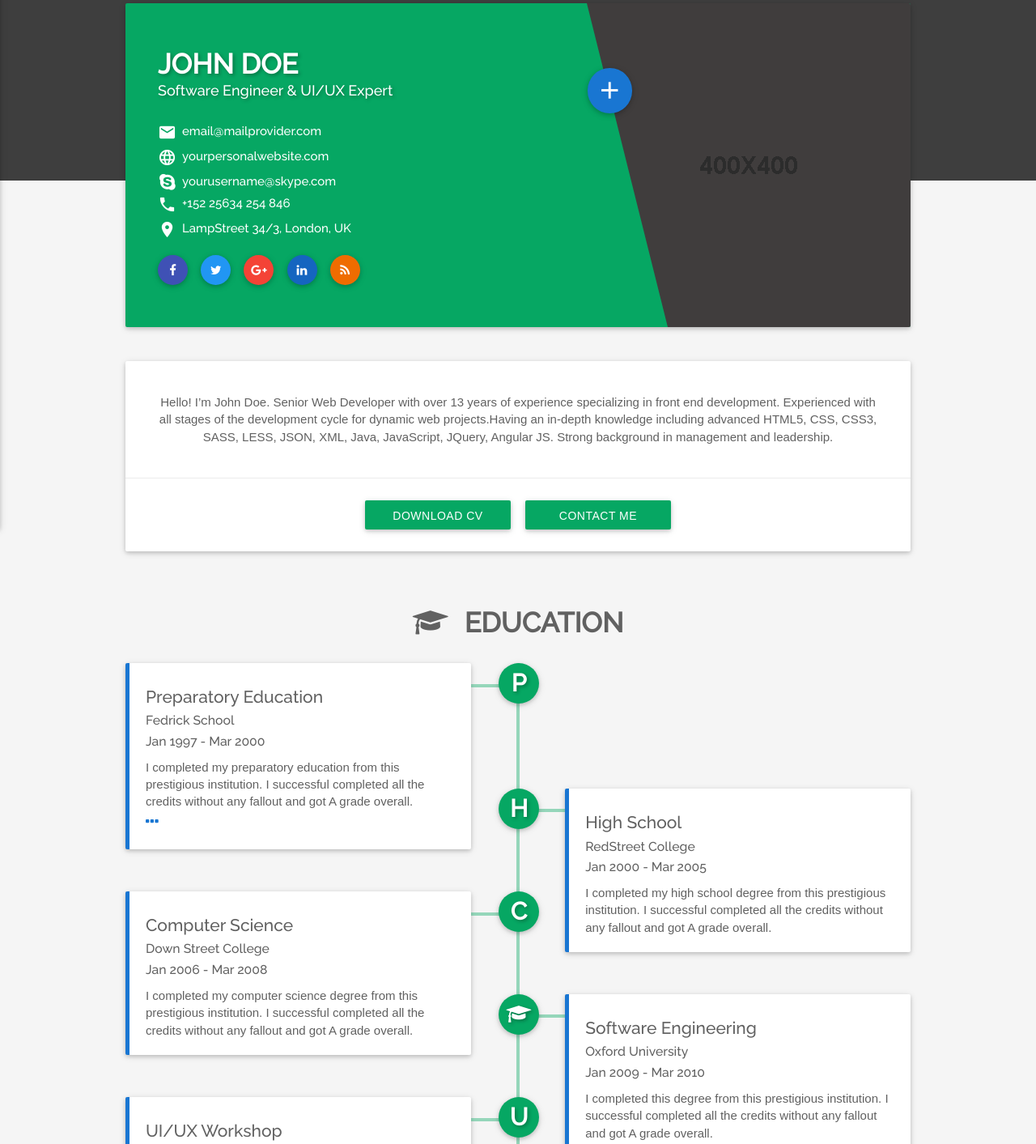
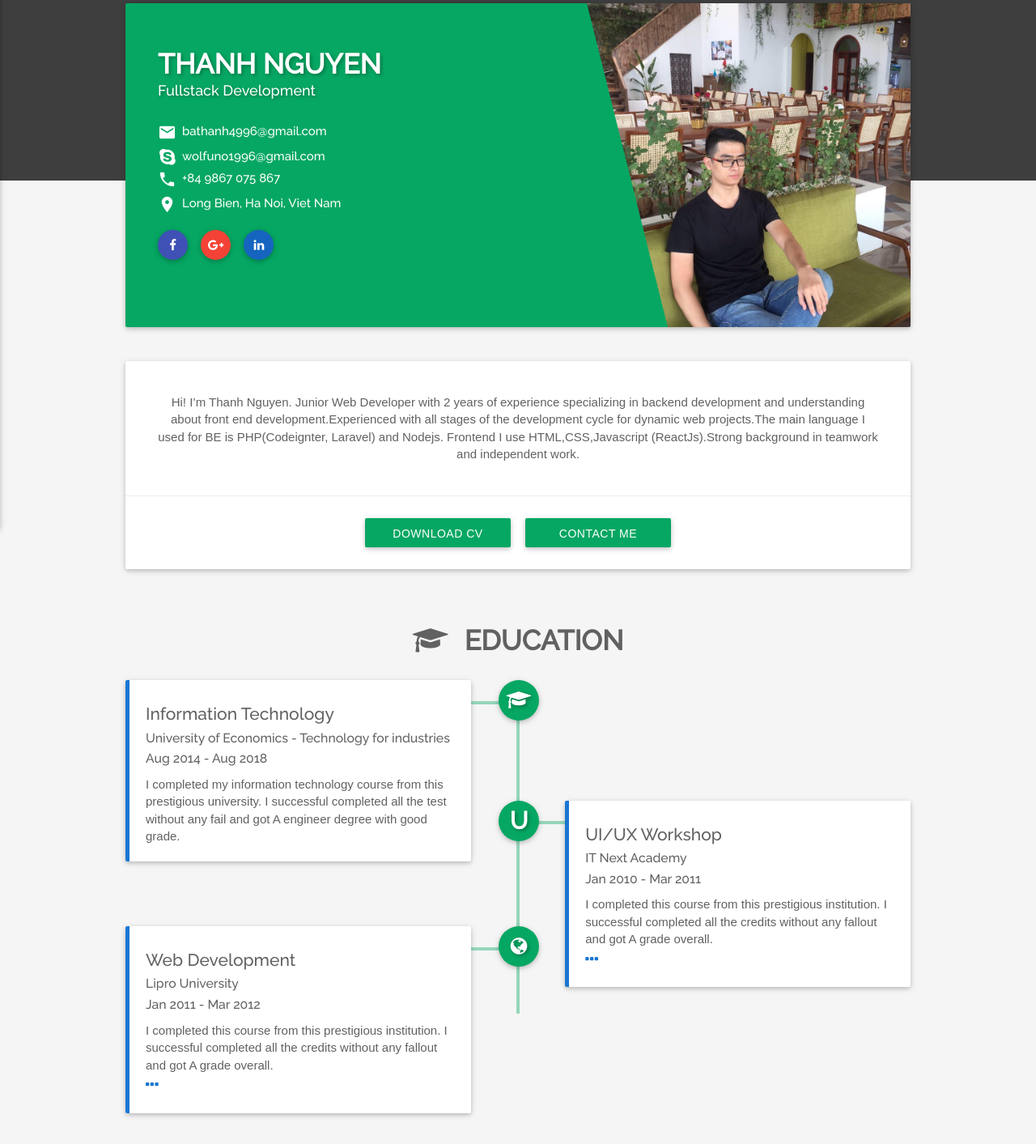
Before and after one commit to bathanh4996/mycv, a plain HTML site: page index.html in a window 1280 px wide. Shown: the part 147-1560 px from the top of the page at 81% size. Drawn offline with Linux system fonts and the light colour scheme; some packages are replaced by stand-ins of ours; a web font is replaced by a local one.

Commit message:
no message

```diff
--- a/index.html
+++ b/index.html
@@ -9,7 +9,7 @@
     <meta name="keywords" content="">
 
 
-    <title>Flatrica | Material CV/Resume</title>
+    <title>My CV - Thanh Nguyen</title>
     <link rel="icon" href="images/fav-icon.png">
 
     <!--APPLE TOUCH ICON-->
@@ -55,8 +55,8 @@
             </div>
             <!-- NAME & STATUS -->
             <div class="text-holder text-center">
-                <h2>JOHN DOE</h2>
-                <h6>Software Engineer & UI/UX Expert</h6>
+                <h2>Thanh Nguyen</h2>
+                <h6>Fullstack Development</h6>
             </div>
         </div>
     </div>
@@ -83,11 +83,11 @@
             <a href="#education"><i class="title-icon fa fa-graduation-cap"></i>Education</a>
             <a href="#skills"><i class="title-icon fa fa-sliders"></i>Skills</a>
             <a href="#experience"><i class="title-icon fa fa-suitcase"></i>Experience</a>
-            <a href="#portfolios"><i class="title-icon fa fa-archive"></i>Portfolios</a>
+<!--            <a href="#portfolios"><i class="title-icon fa fa-archive"></i>Portfolios</a>-->
             <a href="#interest"><i class="title-icon fa fa-heart"></i>Interest</a>
             <a href="#testimonials"><i class="title-icon fa fa-users"></i>Testimonials</a>
-            <a href="#pricing-table"><i class="title-icon fa fa-money"></i>Pricing</a>
-            <a href="#blog"><i class="title-icon fa fa-pencil-square"></i>Blog</a>
+<!--            <a href="#pricing-table"><i class="title-icon fa fa-money"></i>Pricing</a>-->
+<!--            <a href="#blog"><i class="title-icon fa fa-pencil-square"></i>Blog</a>-->
             <a href="#contact"><i class="title-icon fa fa-envelope"></i>Contact</a>
         </div>
 
@@ -112,42 +112,41 @@
 
                             <!-- PROFILE PICTURE -->
                             <div id="profile" class="right">
-                                <img alt="profile-image" class="img-responsive" src="images/profile.png">
+                                <img alt="profile-image" class="img-responsive" src="images/profile.jpg">
                                 <div class="slant"></div>
-                                <div class="btn-floating btn-large add-btn">
-                                    <i class="material-icons">add</i></div>
+<!--                                <div class="btn-floating btn-large add-btn">-->
+<!--                                    <i class="material-icons">add</i></div>-->
                             </div>
 
                             <div class="card-content">
 
                                 <!-- NAME & STATUS -->
                                 <div class="info-headings">
-                                    <h4 class="text-uppercase left">John DOE</h4>
-                                    <h6 class="text-capitalize left">Software Engineer & UI/UX Expert</h6>
+                                    <h4 class="text-uppercase left">Thanh Nguyen</h4>
+                                    <h6 class="text-capitalize left">Fullstack Development</h6>
                                 </div>
-
                                 <!-- CONTACT INFO -->
                                 <div class="infos">
                                     <ul class="profile-list">
                                         <li class="clearfix">
                                             <span class="title"><i class="material-icons">email</i></span>
-                                            <span class="content">email@mailprovider.com</span>
+                                            <span class="content">bathanh4996@gmail.com</span>
                                         </li>
-                                        <li class="clearfix">
-                                            <span class="title"><i class="material-icons">language</i></span>
-                                            <span class="content">yourpersonalwebsite.com</span>
-                                        </li>
+<!--                                        <li class="clearfix">-->
+<!--                                            <span class="title"><i class="material-icons">language</i></span>-->
+<!--                                            <span class="content">yourpersonalwebsite.com</span>-->
+<!--                                        </li>-->
                                         <li class="clearfix">
                                             <span class="title"><i class="fa fa-skype" aria-hidden="true"></i></span>
-                                            <span class="content">yourusername@skype.com</span>
+                                            <span class="content">wolfuno1996@gmail.com</span>
                                         </li>
                                         <li class="clearfix">
                                             <span class="title"><i class="material-icons">phone</i></span>
-                                            <span class="content">+152 25634 254 846</span>
+                                            <span class="content">+84 9867 075 867</span>
                                         </li>
                                         <li class="clearfix">
                                             <span class="title"><i class="material-icons">place</i></span>
-                                            <span class="content">LampStreet 34/3, London, UK</span>
+                                            <span class="content">Long Bien, Ha Noi, Viet Nam</span>
                                         </li>
 
                                     </ul>
@@ -156,21 +155,15 @@
                                 <!--LINKS-->
                                 <div class="links">
                                     <!-- FACEBOOK-->
-                                    <a href="#" id="first_one"
+                                    <a href="https://www.facebook.com/soigia1996" id="first_one"
                                        class="social btn-floating indigo"><i
                                             class="fa fa-facebook"></i></a>
-                                    <!-- TWITTER-->
-                                    <a href="#" class="social  btn-floating blue"><i
-                                            class="fa fa-twitter"></i></a>
                                     <!-- GOOGLE+-->
                                     <a href="#" class="social  btn-floating red"><i
                                             class="fa fa-google-plus"></i></a>
                                     <!-- LINKEDIN-->
                                     <a href="#" class="social  btn-floating blue darken-3"><i
                                             class="fa fa-linkedin"></i></a>
-                                    <!-- RSS-->
-                                    <a href="#" class="social  btn-floating orange darken-3"><i
-                                            class="fa fa-rss"></i></a>
                                 </div>
                             </div>
                         </div>
@@ -193,11 +186,9 @@
                     <div class="card-content">
                         <!-- ABOUT PARAGRAPH -->
                         <p>
-                            Hello! I’m John Doe. Senior Web Developer with over 13 years of experience
-                            specializing in front end development. Experienced with all stages of the
-                            development cycle for dynamic web projects.Having an in-depth knowledge
-                            including advanced HTML5, CSS, CSS3, SASS, LESS, JSON, XML, Java, JavaScript,
-                            JQuery, Angular JS. Strong background in management and leadership.
+                            Hi! I’m Thanh Nguyen. Junior Web Developer with 2 years of experience
+                            specializing in backend development and understanding about front end development.Experienced with all stages of the
+                            development cycle for dynamic web projects.The main language I used for BE is PHP(Codeignter, Laravel) and Nodejs. Frontend I use HTML,CSS,Javascript (ReactJs).Strong background in teamwork and independent work.
                         </p>
                     </div>
 
@@ -227,94 +218,7 @@
         </div>
 
         <div id="timeline-education">
-
-            <!-- FIRST TIMELINE -->
-            <div class="timeline-block">
-                <!-- DOT -->
-                <div class="timeline-dot"><h6>P</h6></div>
-                <!-- TIMELINE CONTENT -->
-                <div class="card timeline-content">
-                    <div class="card-content">
-                        <!-- TIMELINE TITLE -->
-                        <h6 class="timeline-title">Preparatory Education</h6>
-                        <!-- TIMELINE TITLE INFO -->
-                        <div class="timeline-info">
-                            <h6>
-                                <small>Fedrick School</small>
-                            </h6>
-                            <h6>
-                                <small>Jan 1997 - Mar 2000</small>
-                            </h6>
-                        </div>
-                        <!-- TIMELINE PARAGRAPH -->
-                        <p>
-                            I completed my preparatory education from this prestigious institution.
-                            I successful completed all the credits without any fallout and got A grade overall.
-                        </p>
-                        <!-- BUTTON TRIGGER MODAL -->
-                        <a href="#" class="modal-dot" data-toggle="modal" data-target="#myModal-1">
-                            <i class="fa fa-ellipsis-h" aria-hidden="true"></i>
-                        </a>
-                    </div>
-                </div>
-            </div>
-
-            <!-- SECOND TIMELINE -->
-            <div class="timeline-block">
-                <!-- DOT -->
-                <div class="timeline-dot"><h6>H</h6></div>
-                <!-- TIMELINE CONTENT -->
-                <div class="card timeline-content">
-                    <div class="card-content">
-                        <!-- TIMELINE TITLE -->
-                        <h6 class="timeline-title">High School</h6>
-                        <!-- TIMELINE TITLE INFO -->
-                        <div class="timeline-info">
-                            <h6>
-                                <small>RedStreet College</small>
-                            </h6>
-                            <h6>
-                                <small>Jan 2000 - Mar 2005</small>
-                            </h6>
-                        </div>
-                        <!-- TIMELINE PARAGRAPH -->
-                        <p>
-                            I completed my high school degree from this prestigious institution.
-                            I successful completed all the credits without any fallout and got A grade overall.
-                        </p>
-                    </div>
-                </div>
-            </div>
-
             <!-- THIRD TIMELINE -->
-            <div class="timeline-block">
-                <!-- DOT -->
-                <div class="timeline-dot"><h6>C</h6></div>
-                <!-- TIMELINE CONTENT -->
-                <div class="card timeline-content">
-                    <div class="card-content">
-                        <!-- TIMELINE TITLE -->
-                        <h6 class="timeline-title">Computer Science</h6>
-                        <!-- TIMELINE TITLE INFO -->
-                        <div class="timeline-info">
-                            <h6>
-                                <small>Down Street College</small>
-                            </h6>
-                            <h6>
-                                <small>Jan 2006 - Mar 2008</small>
-                            </h6>
-                        </div>
-                        <!-- TIMELINE PARAGRAPH -->
-                        <p>
-                            I completed my computer science degree from this prestigious institution.
-                            I successful completed all the credits without any fallout and got A grade overall.
-                        </p>
-
-                    </div>
-                </div>
-            </div>
-
-            <!-- FOURTH TIMELINE -->
             <div class="timeline-block">
                 <!-- DOT -->
                 <div class="timeline-dot"><i class="fa fa-graduation-cap"></i></div>
@@ -322,25 +226,25 @@
                 <div class="card timeline-content">
                     <div class="card-content">
                         <!-- TIMELINE TITLE -->
-                        <h6 class="timeline-title">Software Engineering</h6>
+                        <h6 class="timeline-title">Information Technology</h6>
                         <!-- TIMELINE TITLE INFO -->
                         <div class="timeline-info">
                             <h6>
-                                <small>Oxford University</small>
+                                <small>University of Economics - Technology for industries</small>
                             </h6>
                             <h6>
-                                <small>Jan 2009 - Mar 2010</small>
+                                <small>Aug 2014 - Aug 2018</small>
                             </h6>
                         </div>
                         <!-- TIMELINE PARAGRAPH -->
                         <p>
-                            I completed this degree from this prestigious institution.
-                            I successful completed all the credits without any fallout and got A grade overall.
+                            I completed my information technology course from this prestigious university.
+                            I successful completed all the test without any fail and got A engineer degree with good grade.
                         </p>
-
                     </div>
                 </div>
             </div>
+
             <!-- FIFTH TIMELINE -->
             <div class="timeline-block">
                 <!-- DOT -->
```
Also changed, not shown: 1 other file.
